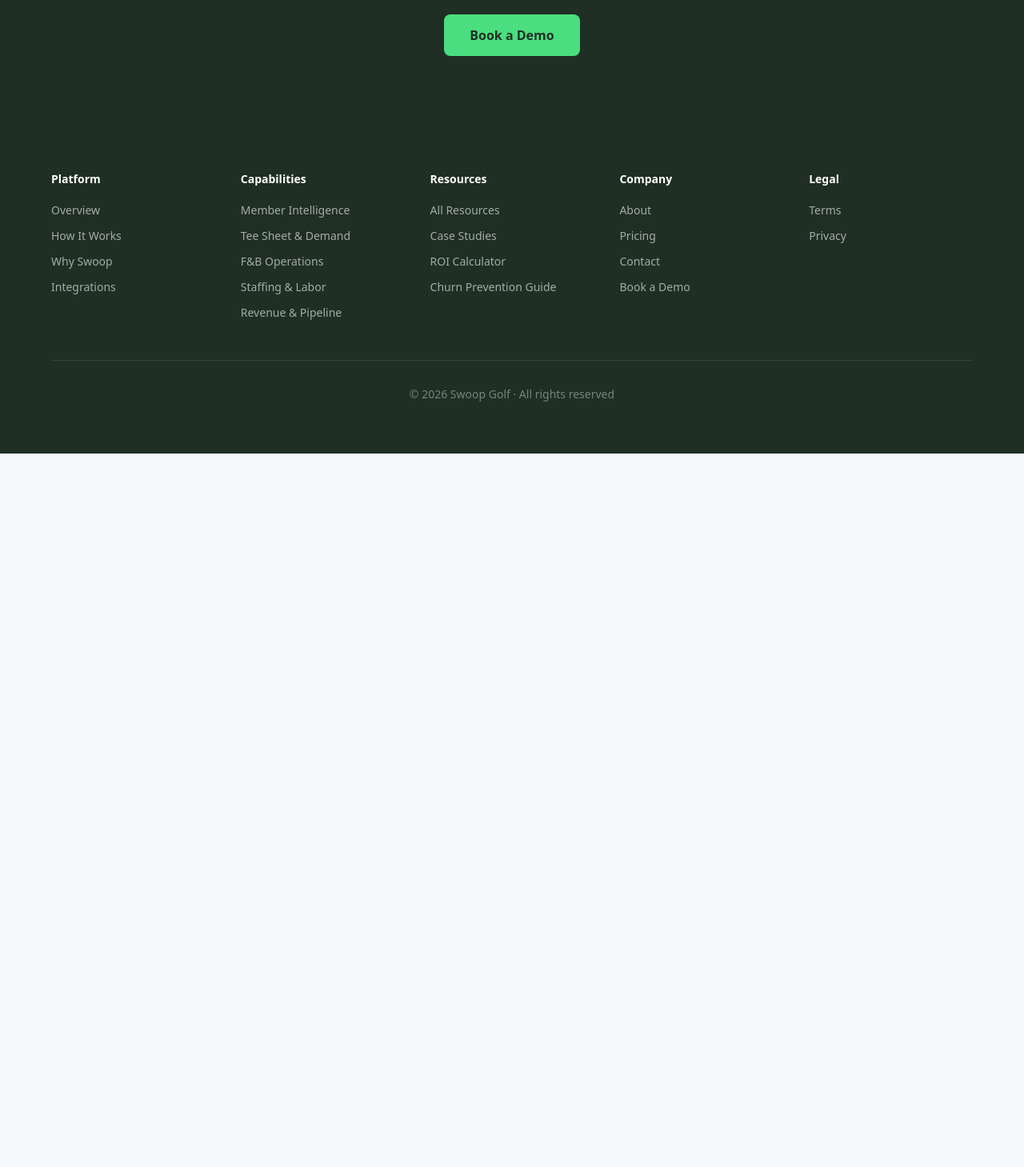
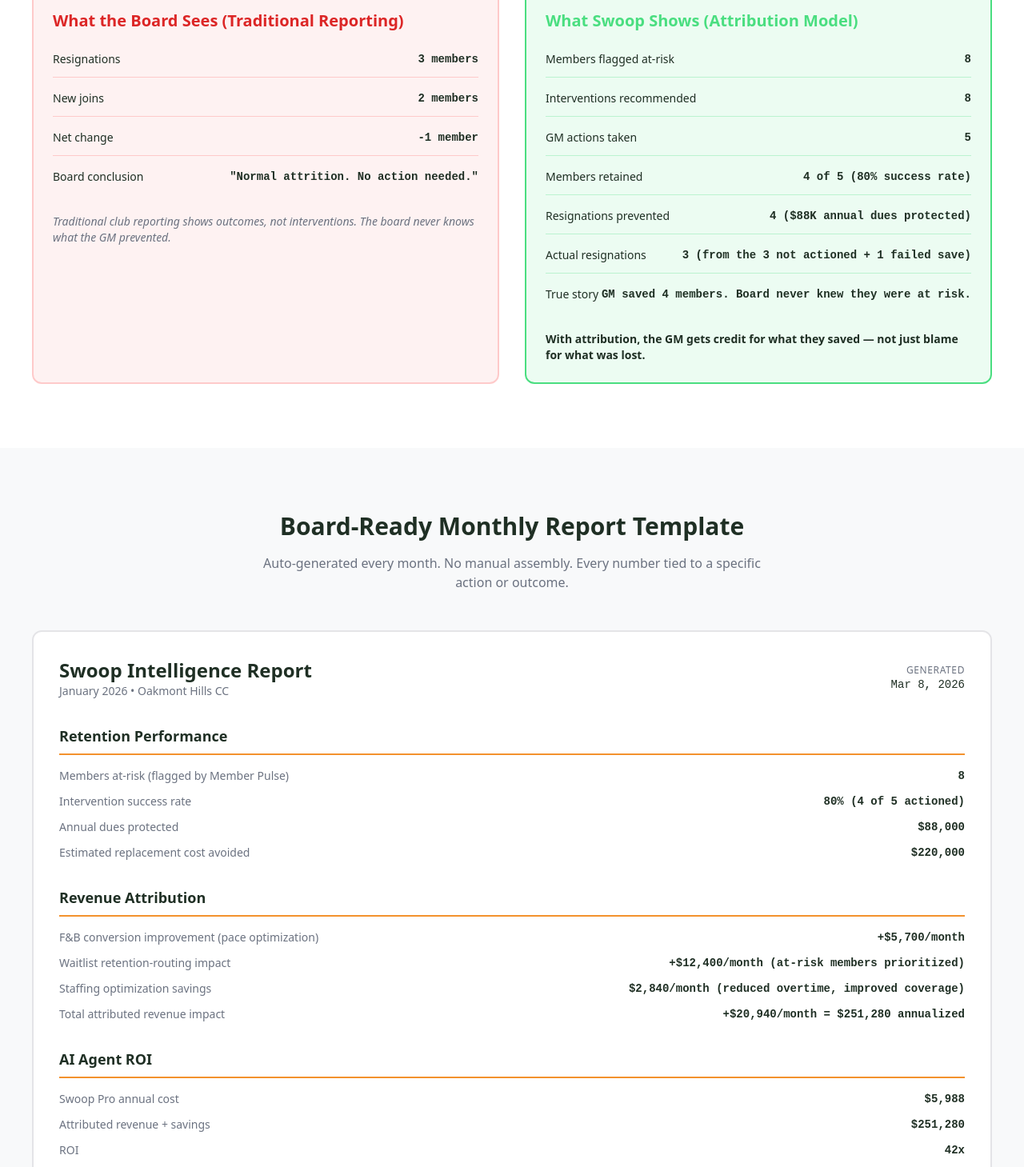
Before and after one commit to ty-hayes-82/swoop-member-intelligence-website, a Next.js app: page /capabilities/revenue-pipeline in a window 1280 px wide. Shown: the part 1491-2950 px from the top of the page at 80% size. Before the commit the page ends 2058 px from the top, so only its background shows below. Built offline with nearby package versions, Linux system fonts and the light colour scheme.

Commit message:
CONTENT: Expand Revenue & Pipeline page with board report template and attribution model comparison

```diff
--- a/app/capabilities/revenue-pipeline/page.jsx
+++ b/app/capabilities/revenue-pipeline/page.jsx
@@ -13,6 +13,58 @@ const metrics = [
   { title: 'Dues Yield Analysis', desc: 'Revenue per member varies 4x across your roster. Know which segments are over-indexed, under-served, or declining — and what it means for next year\'s budget.' },
   { title: 'Board-Ready Reporting', desc: 'Auto-generated monthly summaries: revenue trends, retention impact, pipeline health, and ROI on every AI-recommended action. No more manual board report assembly.' },
 ]
+
+const attributionExample = {
+  title: 'January 2026: What the board sees vs. what actually happened',
+  boardView: [
+    { metric: 'Resignations', value: '3 members' },
+    { metric: 'New joins', value: '2 members' },
+    { metric: 'Net change', value: '-1 member' },
+    { metric: 'Board conclusion', value: '"Normal attrition. No action needed."' },
+  ],
+  swoopView: [
+    { metric: 'Members flagged at-risk', value: '8' },
+    { metric: 'Interventions recommended', value: '8' },
+    { metric: 'GM actions taken', value: '5' },
+    { metric: 'Members retained', value: '4 of 5 (80% success rate)' },
+    { metric: 'Resignations prevented', value: '4 ($88K annual dues protected)' },
+    { metric: 'Actual resignations', value: '3 (from the 3 not actioned + 1 failed save)' },
+    { metric: 'True story', value: 'GM saved 4 members. Board never knew they were at risk.' },
+  ],
+}
+
+const boardReport = {
+  month: 'January 2026',
+  sections: [
+    {
+      title: 'Retention Performance',
+      metrics: [
+        { label: 'Members at-risk (flagged by Member Pulse)', value: '8' },
+        { label: 'Intervention success rate', value: '80% (4 of 5 actioned)' },
+        { label: 'Annual dues protected', value: '$88,000' },
+        { label: 'Estimated replacement cost avoided', value: '$220,000' },
+      ],
+    },
+    {
+      title: 'Revenue Attribution',
+      metrics: [
+        { label: 'F&B conversion improvement (pace optimization)', value: '+$5,700/month' },
+        { label: 'Waitlist retention-routing impact', value: '+$12,400/month (at-risk members prioritized)' },
+        { label: 'Staffing optimization savings', value: '$2,840/month (reduced overtime, improved coverage)' },
+        { label: 'Total attributed revenue impact', value: '+$20,940/month = $251,280 annualized' },
+      ],
+    },
+    {
+      title: 'AI Agent ROI',
+      metrics: [
+        { label: 'Swoop Pro annual cost', value: '$5,988' },
+        { label: 'Attributed revenue + savings', value: '$251,280' },
+        { label: 'ROI', value: '42x' },
+        { label: 'Payback period', value: '8.6 days' },
+      ],
+    },
+  ],
+}
 
 export default function RevenuePipelinePage() {
   return (
@@ -58,6 +110,92 @@ export default function RevenuePipelinePage() {
         </div>
       </section>
 
+      {/* Attribution Example */}
+      <section className="py-20 px-6 bg-white">
+        <div className="max-w-container mx-auto max-w-5xl">
+          <h2 className="text-3xl font-bold mb-12 text-center">{attributionExample.title}</h2>
+          <div className="grid md:grid-cols-2 gap-8">
+            {/* What the Board Sees */}
+            <div className="bg-red-50 border-2 border-red-200 rounded-xl p-6">
+              <h3 className="text-xl font-bold text-red-600 mb-6">What the Board Sees (Traditional Reporting)</h3>
+              <div className="space-y-4">
+                {attributionExample.boardView.map((item) => (
+                  <div key={item.metric} className="flex justify-between items-center pb-3 border-b border-red-200 last:border-0">
+                    <span className="text-sm font-medium text-swoop-dark">{item.metric}</span>
+                    <span className="text-sm font-mono font-bold text-swoop-dark">{item.value}</span>
+                  </div>
+                ))}
+              </div>
+              <p className="mt-6 text-sm text-swoop-muted italic">Traditional club reporting shows outcomes, not interventions. The board never knows what the GM prevented.</p>
+            </div>
+
+            {/* What Swoop Shows */}
+            <div className="bg-swoop-green/10 border-2 border-swoop-green rounded-xl p-6">
+              <h3 className="text-xl font-bold text-swoop-green mb-6">What Swoop Shows (Attribution Model)</h3>
+              <div className="space-y-4">
+                {attributionExample.swoopView.map((item) => (
+                  <div key={item.metric} className="flex justify-between items-center pb-3 border-b border-swoop-green/30 last:border-0">
+                    <span className="text-sm font-medium text-swoop-dark">{item.metric}</span>
+                    <span className="text-sm font-mono font-bold text-swoop-dark">{item.value}</span>
+                  </div>
+                ))}
+              </div>
+              <p className="mt-6 text-sm font-semibold text-swoop-dark">With attribution, the GM gets credit for what they saved — not just blame for what was lost.</p>
+            </div>
+          </div>
+        </div>
+      </section>
+
+      {/* Board Report Template */}
+      <section className="py-20 px-6">
+        <div className="max-w-container mx-auto max-w-4xl">
+          <h2 className="text-3xl font-bold mb-4 text-center">Board-Ready Monthly Report Template</h2>
+          <p className="text-swoop-muted text-center mb-12 max-w-2xl mx-auto">
+            Auto-generated every month. No manual assembly. Every number tied to a specific action or outcome.
+          </p>
+
+          <div className="bg-swoop-card border-2 border-swoop-border rounded-xl p-8">
+            <div className="flex items-center justify-between mb-8">
+              <div>
+                <h3 className="text-2xl font-bold">Swoop Intelligence Report</h3>
+                <p className="text-sm text-swoop-muted">{boardReport.month} • Oakmont Hills CC</p>
+              </div>
+              <div className="text-right">
+                <p className="text-xs text-swoop-muted uppercase tracking-wider">Generated</p>
+                <p className="text-sm font-mono">{new Date().toLocaleDateString('en-US', { month: 'short', day: 'numeric', year: 'numeric' })}</p>
+              </div>
+            </div>
+
+            <div className="space-y-8">
+              {boardReport.sections.map((section) => (
+                <div key={section.title}>
+                  <h4 className="text-lg font-bold mb-4 pb-2 border-b-2 border-swoop-accent">{section.title}</h4>
+                  <div className="space-y-3">
+                    {section.metrics.map((metric) => (
+                      <div key={metric.label} className="flex justify-between items-center">
+                        <span className="text-sm text-swoop-muted">{metric.label}</span>
+                        <span className="text-sm font-mono font-bold text-swoop-dark">{metric.value}</span>
+                      </div>
+                    ))}
+                  </div>
+                </div>
+              ))}
+            </div>
+
+            <div className="mt-8 pt-6 border-t-2 border-swoop-accent">
+              <p className="text-xs text-swoop-muted">All metrics sourced from connected systems (tee sheet, POS, CRM, payroll) and validated by AI agent recommendations + GM-approved actions. Full audit trail available in Swoop dashboard.</p>
+            </div>
+          </div>
+
+          <div className="mt-8 bg-swoop-green/10 border-2 border-swoop-green rounded-xl p-6 text-center">
+            <p className="font-semibold text-swoop-dark mb-2">This is what "prove it" looks like.</p>
+            <p className="text-sm text-swoop-muted">
+              Every dollar attributed. Every intervention tracked. Every outcome measured. No more "I think we saved that member" — you know you did, and you can prove it to the board.
+            </p>
+          </div>
+        </div>
+      </section>
+
       <CTASection headline="See the revenue your club is leaving on the table." subtext="We'll walk through your tee sheet yield, pipeline health, and attribution model." />
     </>
   )
```
